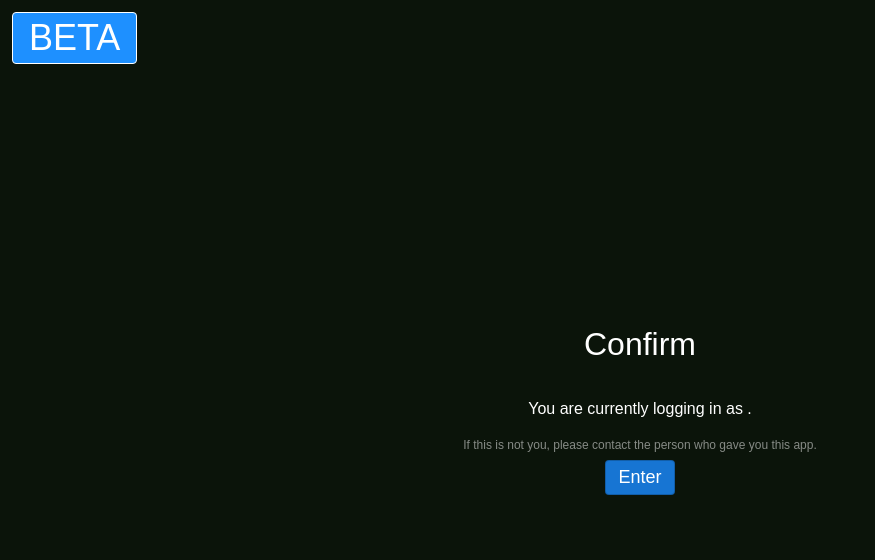
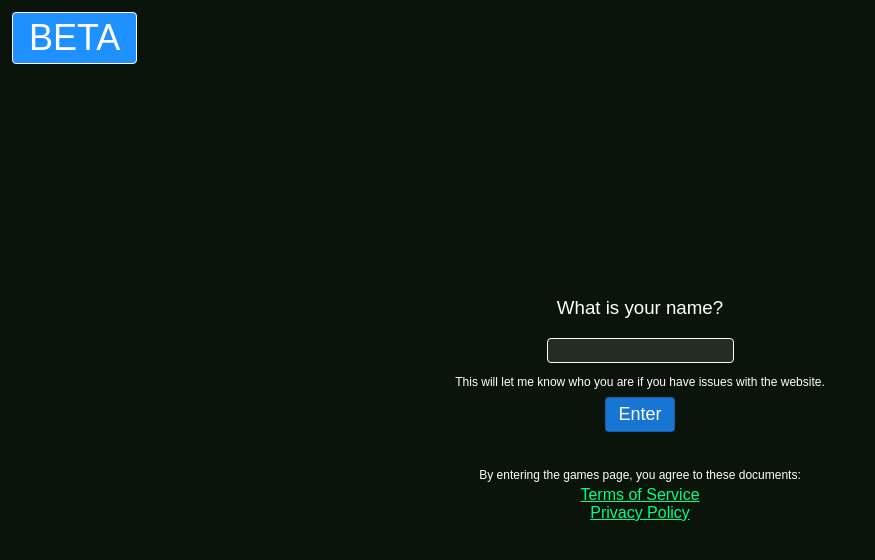
Before and after one commit to DunkyDouble/dunkysite, a SvelteKit app: page /menu in a window 1280 px wide. Shown: the top 560 px of the page, without its empty margins (0-875 px from the left). Built offline with nearby package versions, Linux system fonts and the light colour scheme; a web font is replaced by a local one.

Commit message:
add username input

```diff
--- a/src/lib/settings.js
+++ b/src/lib/settings.js
@@ -2,6 +2,8 @@ import { writable } from 'svelte/store';
 import localforage from 'localforage';
 
 const defaultSettings = {
+    username: "",
+    usernameSetup: false,
     showDebugMenu: false,
     showAllGamesNeeded: false,
 };
--- a/src/routes/menu/+page.svelte
+++ b/src/routes/menu/+page.svelte
@@ -17,11 +17,21 @@
 		newTab: true,
 		activeTab: 'home'
 	});
-	const state = $state({
-		confirmed: false,
+	const state = $derived({
+		confirmed: $Settings.usernameSetup,
 		locked: false,
 		name: ''
 	});
+    const tryConfirmUsername = () => {
+        const username = String($Settings.username);
+        if (!username) return;
+        const fixedUsername = username.replace(/[\n\r]+/g, "").trim();
+        if (!fixedUsername) return;
+        if (fixedUsername.length <= 0) return;
+        if (fixedUsername.length > 50) return alert("That name is too long.");
+        $Settings.username = fixedUsername;
+        $Settings.usernameSetup = true;
+    };
 	const setActiveTab = (type) => {
 		options.activeTab = type;
 	};
@@ -59,10 +69,16 @@
 	</div>
 {:else if !state.confirmed}
 	<div class="main unconfirmed">
-		<h1>Confirm</h1>
-		<p>You are currently logging in as <em>{state.name}</em>.</p>
-		<p class="subtext">If this is not you, please contact the person who gave you this app.</p>
-		<button class="login" onclick={() => { state.confirmed = true; }}>Enter</button>
+		<h3>What is your name?</h3>
+        <input type="text" bind:value={$Settings.username}>
+		<p class="subtext" style="opacity: 1">This will let me know who you are if you have issues with the website.</p>
+		<button class="login" onclick={tryConfirmUsername}>Enter</button>
+
+        <div class="unconfirmed-legal">
+            <span class="subtext" style="opacity: 1">By entering the games page, you agree to these documents:</span>
+            <a target="_blank" href="/terms">Terms of Service</a>
+            <a target="_blank" href="/privacy">Privacy Policy</a>
+        </div>
 	</div>
 {:else}
 	<div class="main center">
@@ -130,6 +146,8 @@
                 </label></span>
                 <span>Adds small information to some menus and elements. Not useful for normal users.</span>
             </p>
+            <a target="_blank" href="/terms">Terms of Service</a>
+            <a target="_blank" href="/privacy">Privacy Policy</a>
 			<input class="secret-bar" type="text" placeholder="Coder Debug..." bind:value={options.secret} onchange={onSecretChanged} />
 		{:else if options.activeTab === 'blog'}
 			{#each blogPosts as blogPost}
@@ -183,6 +201,14 @@
 		align-items: center;
 		justify-content: center;
 	}
+    .unconfirmed-legal {
+        margin-top: 32px;
+
+		display: flex;
+		flex-direction: column;
+		align-items: center;
+		justify-content: center;
+    }
 	.subtext {
 		margin-block: 4px;
 		opacity: 0.5;
@@ -216,13 +242,17 @@
 	}
 
 	.secret-bar,
-	.search-bar {
+	.search-bar,
+    .unconfirmed input[type="text"] {
 		border: 1px solid white;
 		background: rgba(255, 255, 255, 0.1);
 		color: white;
 		padding: 4px;
 		border-radius: 4px;
 	}
+    .unconfirmed input[type="text"] {
+        margin-bottom: 8px;
+    }
 	.secret-bar {
 		position: absolute;
 		right: 4px;
```
